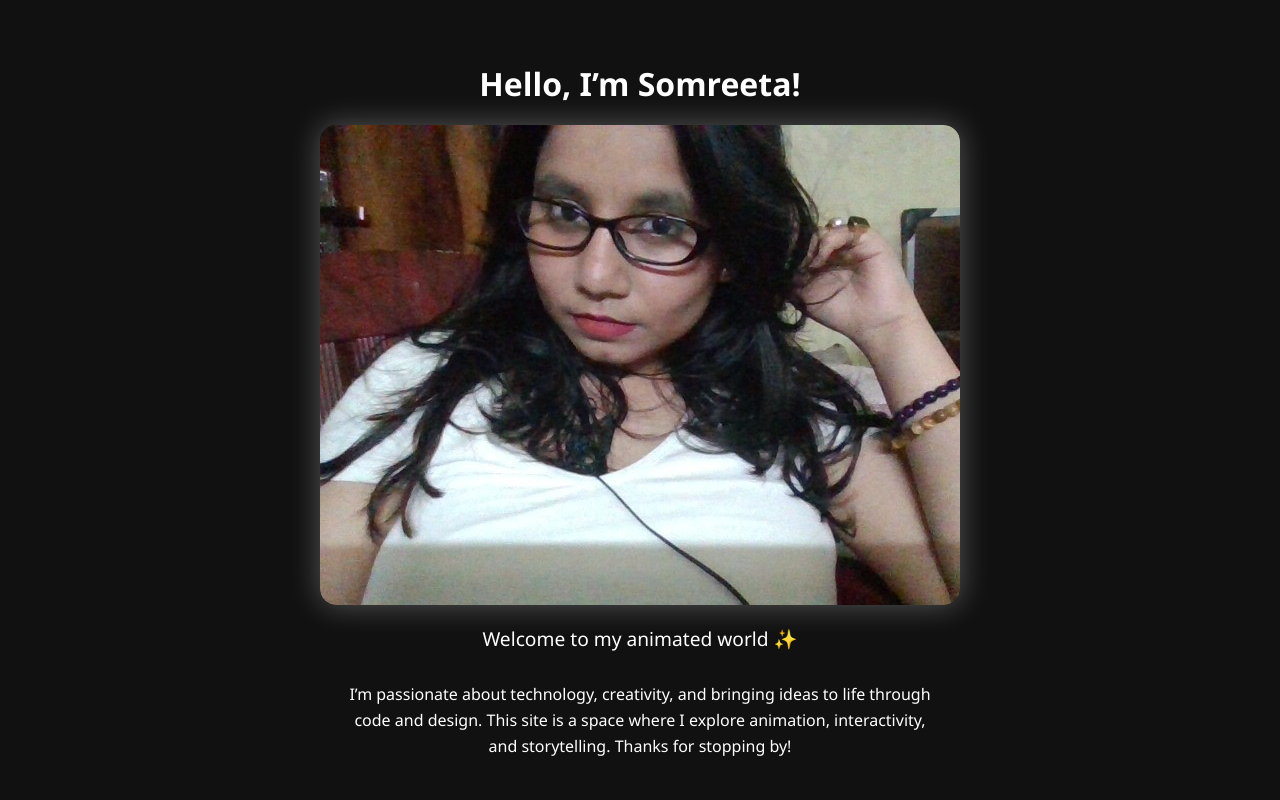
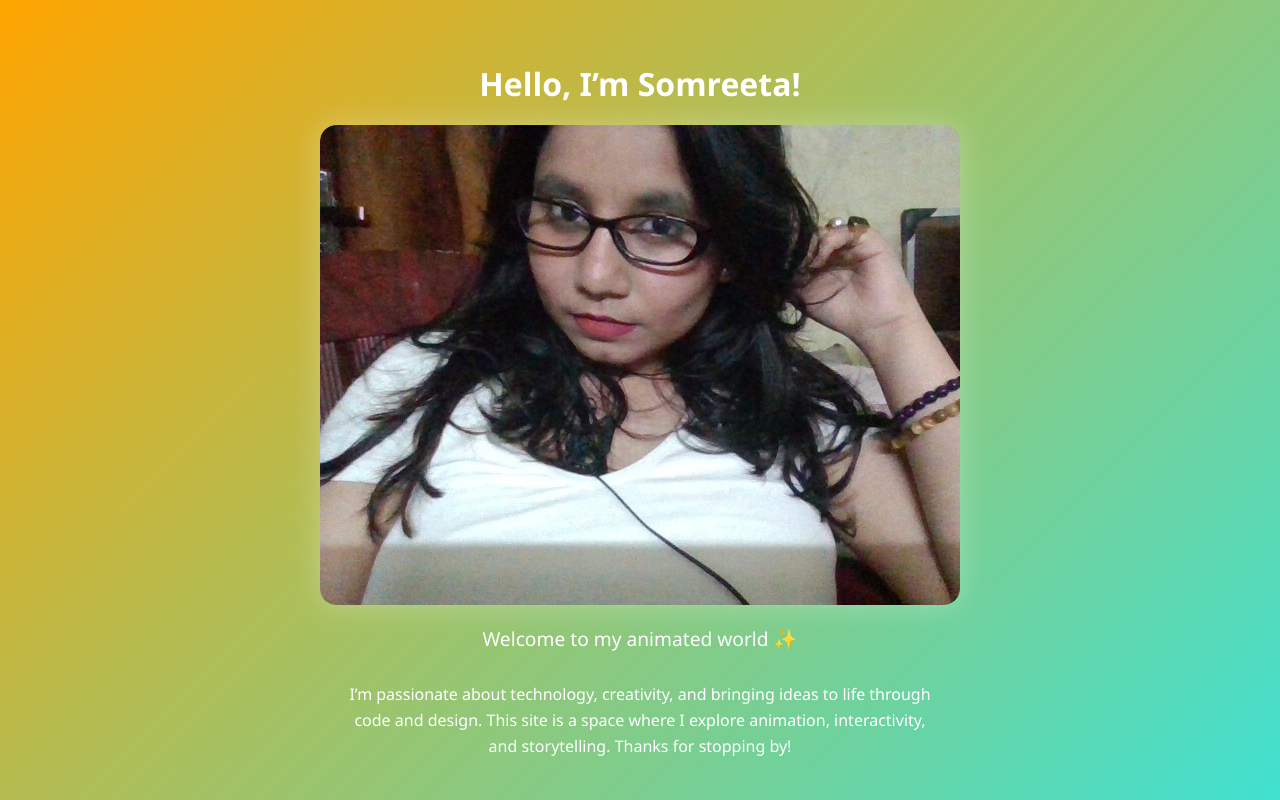
Before and after one commit to Somreeta-maity/animation, a Flask app: page / in a window 1280 px wide. Run offline with Flask 3, Linux system fonts and the light colour scheme.

Commit message:
Update style.css

```diff
--- a/static/style.css
+++ b/static/style.css
@@ -1,5 +1,5 @@
 body {
-    background: #111;
+    background: linear-gradient(135deg, orange, turquoise);
     color: white;
     font-family: 'Segoe UI', sans-serif;
     text-align: center;
```
